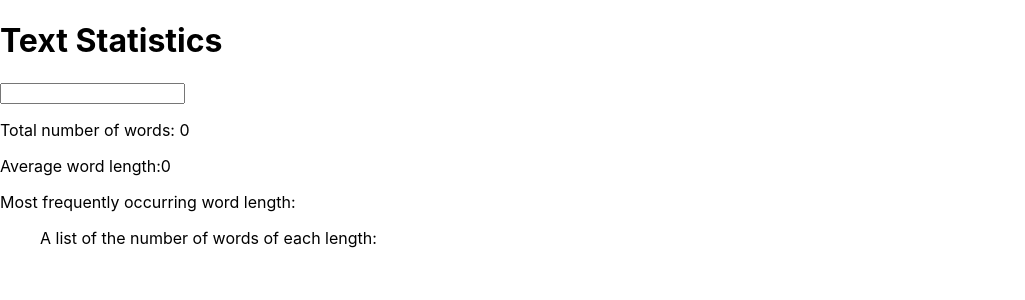
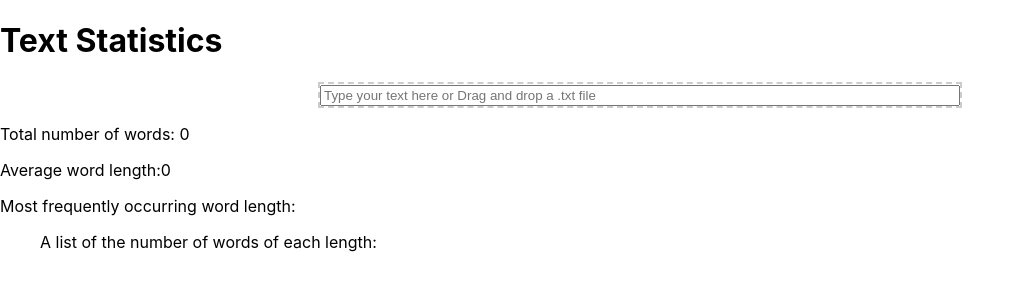
Before and after one commit to FaizF7/text_statistics_domin, a React (Create React App) app: page / in a window 1280 px wide. Shown: the top 300 px of the page, without its empty margins (0-1025 px from the left). Built offline with nearby package versions, Linux system fonts and the light colour scheme.

Commit message:
attempting drag and drop, struggling to parse file data

```diff
--- a/package.json
+++ b/package.json
@@ -6,8 +6,10 @@
     "@testing-library/jest-dom": "^5.17.0",
     "@testing-library/react": "^13.4.0",
     "@testing-library/user-event": "^13.5.0",
+    "papaparse": "^5.4.1",
     "react": "^18.2.0",
     "react-dom": "^18.2.0",
+    "react-dropzone": "^14.2.3",
     "react-scripts": "5.0.1",
     "web-vitals": "^2.1.4"
   },
--- a/src/App.css
+++ b/src/App.css
@@ -36,3 +36,20 @@
     transform: rotate(360deg);
   }
 }
+
+#text {
+  width: 100%;
+}
+
+#dropbox {
+  margin:auto;
+  border: 2px dashed #ccc;
+  text-align: 'center';
+  cursor: 'pointer';
+  width: 50%
+};
+
+p,h1{
+  margin:auto;
+  text-align: center;
+}
--- a/src/App.js
+++ b/src/App.js
@@ -1,6 +1,8 @@
 import logo from './logo.svg';
 import './App.css';
 import { useState, useEffect } from 'react';
+import Dropzone, {useDropzone} from 'react-dropzone';
+import Papa from 'papaparse';
 
 function App() {
 
@@ -13,16 +15,51 @@ function App() {
     countWordLengths:[]
   })
 
+
+
   useEffect(()=>{
 
     calculateStats()
 
   },[wordsList])
 
+  useEffect(()=>{
+    setWordsList(text.split(" ").filter(t => t!=""))
+
+  },[text])
+
   const onInput = (event)=>{
     setText(event.target.value)
-    setWordsList(event.target.value.split(" ").filter(t => t!=""))
+
   }
+
+  const onDrop = (event)=>{
+    // console.log(acceptedFiles[0].text);
+    console.log(event);
+
+    // const text = (async (event) => await event.dataTransfer.files[0].text)
+    // console.log(text);
+
+    const reader = new FileReader()
+    reader.onload = ()=>{
+      console.log(reader);
+      Papa.parse(reader.result,{
+        complete: (result)=>{
+          setText(result.data)
+          console.log(result.data);
+        }
+      })
+    }
+
+    // setText(event.target.value)
+    // setWordsList(event.target.value.split(" ").filter(t => t!=""))
+  }
+
+  const {acceptedFiles, getRootProps, getInputProps } = useDropzone({
+    noClick:true,
+    onDrop,
+    // accept: {'.txt'},
+  });
 
   const avgWordLength = ()=>{
     return wordsList.reduce((avg, word)=> avg+=word.length/wordsList.length,0)
@@ -40,7 +77,7 @@ function App() {
   }
 
   const calculateStats = ()=>{
-    if (text.length==0){
+    if (wordsList.length==0){
       setStats(
         {
           numberWords:"0",
@@ -67,17 +104,25 @@ function App() {
 
   }
 
+
+
   return (
     <>
       <h1>Text Statistics</h1>
 
-      <input type='search' onChange={onInput}/>
+      <div {...getRootProps()} id = 'dropbox'>
+        <input {...getInputProps()} />
+      <input id='text' type='search' placeholder='Type your text here or Drag and drop a .txt file' onChange={onInput}/>
+
+      </div>
+
+
 
       <p>Total number of words: {stats.numberWords}</p>
       <p>Average word length:{stats.avgLength}</p>
       <p>Most frequently occurring word length: {stats.mostFreqWord}</p>
       <ul>A list of the number of words of each length:
-        {stats.countWordLengths? stats.countWordLengths.map((element,i) => <li key = {i}>{element[1]} words if length {element[1]}</li>): null}
+        {stats.countWordLengths? stats.countWordLengths.map((element,i) => <li key = {i}>{element[1]} words of length {element[0]}</li>): null}
       </ul>
 
 
```
Also changed, not shown: 1 other file (tests, documents, lock files or other folders).
